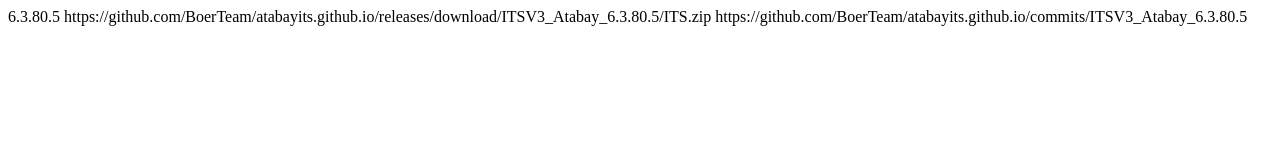
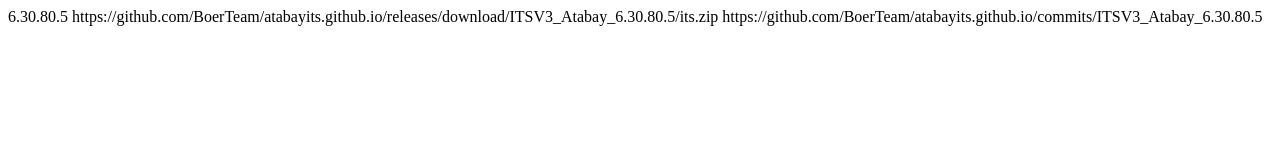
Before and after one commit to BoerTeam/ATABAYITS.GITHUB.IO, a plain HTML site: page index.html in a window 1280 px wide. Drawn offline with Linux system fonts and the light colour scheme.

Commit message:
Update index.html

```diff
--- a/index.html
+++ b/index.html
@@ -1,5 +1,5 @@
 <item>
-<version>6.3.80.5</version>
-<url>https://github.com/BoerTeam/atabayits.github.io/releases/download/ITSV3_Atabay_6.3.80.5/ITS.zip</url>
-<changelog>https://github.com/BoerTeam/atabayits.github.io/commits/ITSV3_Atabay_6.3.80.5</changelog>
+<version>6.30.80.5</version>
+<url>https://github.com/BoerTeam/atabayits.github.io/releases/download/ITSV3_Atabay_6.30.80.5/its.zip</url>
+<changelog>https://github.com/BoerTeam/atabayits.github.io/commits/ITSV3_Atabay_6.30.80.5</changelog>
 </item>
```
